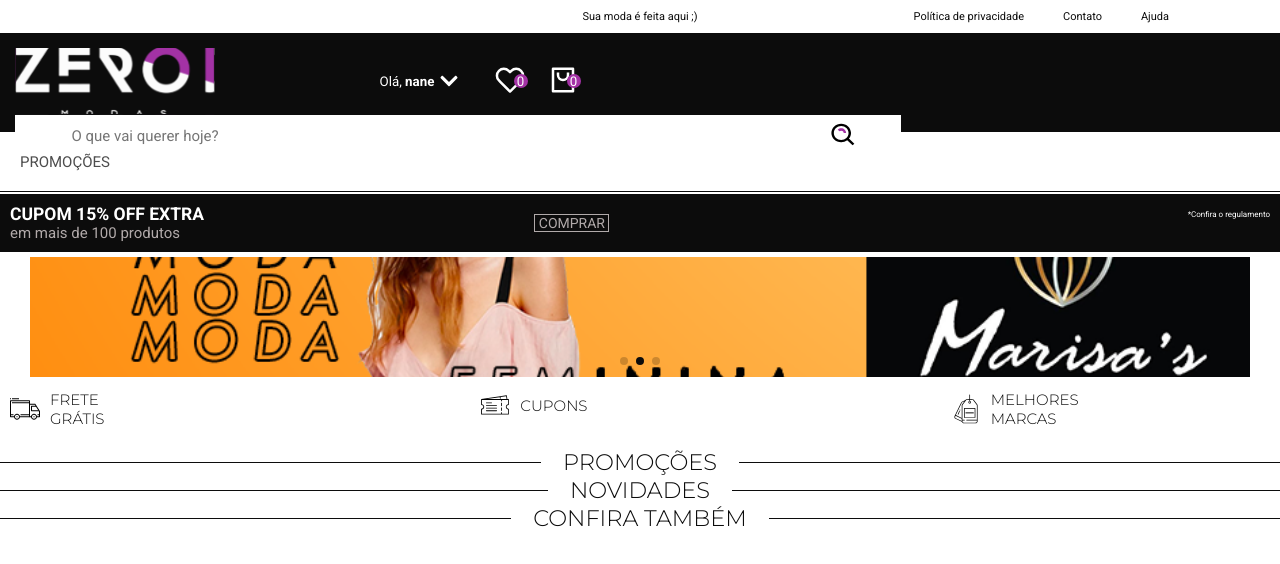
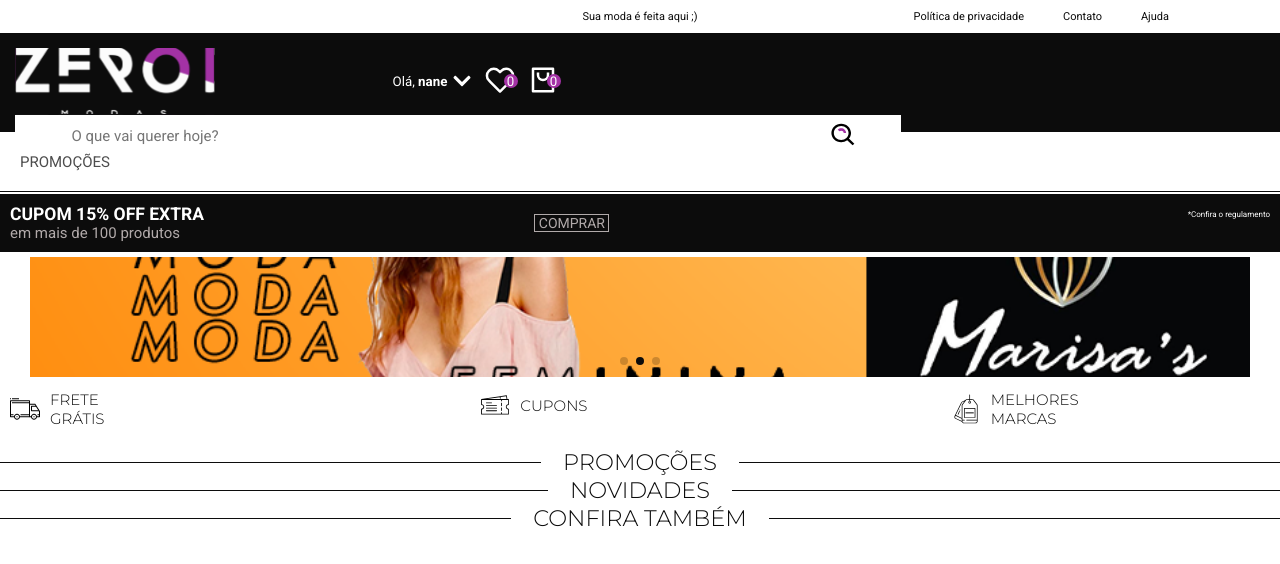
Before and after one commit to rayaneacacio/Zer01_Modas, a React (Vite) app: page / in a window 1280 px wide. Shown: the top 564 px of the page. Built offline with nearby package versions, Linux system fonts and the light colour scheme.

Commit message:
ajuste no header

```diff
--- a/src/components/Header/index.jsx
+++ b/src/components/Header/index.jsx
@@ -25,7 +25,7 @@
         <img src={ Logo } alt="Logomarca" />
 
         <div className="boxButtons">
-          <button>
+          <button className="firstButton">
             <p> Olá, <strong> nane </strong> </p>
             <FaChevronDown size={ 20 } />
           </button>
--- a/src/components/Header/style.js
+++ b/src/components/Header/style.js
@@ -41,10 +41,12 @@
       grid-area: buttons;
 
       display: flex;
-      gap: 2.1rem;
+      gap: 1.1rem;
 
-      > :first-child {
+      .firstButton {
         width: 9.3rem;
+
+        padding-left: 1.3rem;
 
         display: flex;
         align-items: center;
```
